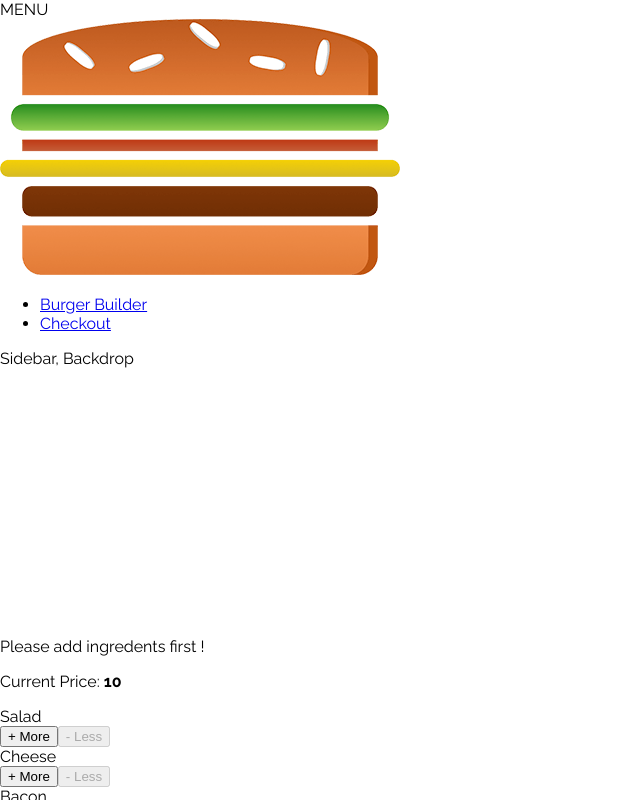
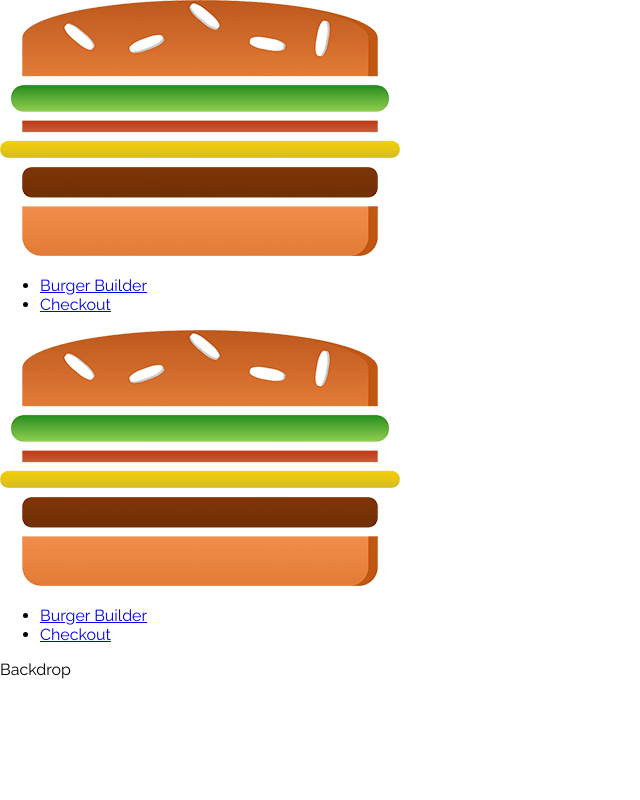
Before and after one commit to shaonkabir8/complete-react-guideline-udemy, a React app: page / in a window 1280 px wide. Shown: the top 800 px of the page, without its empty margins (0-640 px from the left). Built offline with nearby package versions, Linux system fonts and the light colour scheme.

Commit message:
Logo Height updated dynamically

```diff
--- a/src/components/Logo/Logo.css
+++ b/src/components/Logo/Logo.css
@@ -1,7 +1,7 @@
 .Logo {
     background-color: #fff;
     padding:8px;
-    height: 80%;
+    height: 100%;
     box-sizing: border-box;
     border-radius: 5px;
 }
--- a/src/components/Logo/Logo.js
+++ b/src/components/Logo/Logo.js
@@ -3,7 +3,7 @@
 import classes from './Logo.css'
 
 const logo = (props) => (
-    <div className={classes.Logo}>
+    <div className={classes.Logo} style={{height: props.height}}>
         <img src={burgerLogo} alt="Buger Builder"/>
     </div>
 );
--- /dev/null
+++ b/src/components/Navigator/SideDrawer/SideDrawer.css
@@ -0,0 +1,27 @@
+.SideDrawer {
+    position:fixed;
+    width:280px;
+    max-width: 70%;
+    height: 100%;
+    left: 0;
+    top:0;
+    z-index: 200;
+    background-color: white;
+    padding:32px 16px;
+    box-sizing: border-box;
+    transition: transform .3s ease-out;
+}
+
+@media(min-width:500px) {
+    .SideDrawer {
+        display: none;
+    }
+}
+
+.Open {
+    transform: translateX(0);
+}
+
+.Close {
+    transform: translateX(-100%);
+}
--- /dev/null
+++ b/src/components/Navigator/SideDrawer/SideDrawer.js
@@ -0,0 +1,18 @@
+import React from 'react';
+import Logo from '../../Logo/Logo'
+import NavigationItems from '../Navigationitems/NavigationItems'
+import BackDrop from '../../UI/Backdrop/Backdrop'
+import classes from './SideDrawer.css'
+
+const sideDrawer = (props) => {
+    return(
+        <div className={classes.SideDrawer}>
+            <Logo height="10%" />
+            <nav>
+                <NavigationItems />
+            </nav>
+        </div>
+    )
+};
+
+export default sideDrawer;
--- a/src/components/Navigator/Toolbar/Toolbar.js
+++ b/src/components/Navigator/Toolbar/Toolbar.js
@@ -2,10 +2,11 @@
 import classes from './Toolbar.css'
 import Logo from '../../Logo/Logo'
 import NavigationItems from '../Navigationitems/NavigationItems'
+
+
 const toolbar = (props) => (
     <header className={classes.Toolbar} >
-        <div>MENU</div>
-        <Logo />
+        <Logo height="80%" />
         <nav>
             <NavigationItems />
         </nav>
--- a/src/components/layout/Layout.js
+++ b/src/components/layout/Layout.js
@@ -2,12 +2,15 @@
 import Aux from '../../hoc/Auxx';
 import classes from './Layout.css'
 import Toolbar from '../Navigator/Toolbar/Toolbar'
+import SideDrawer from '../Navigator/SideDrawer/SideDrawer'
+
 
 
 const Layout = props => (
     <Aux>
         <Toolbar />
-        <div>Sidebar, Backdrop</div>
+        <SideDrawer />
+        <div>Backdrop</div>
         <main className={classes.content}>
             {props.children}
         </main>
```
